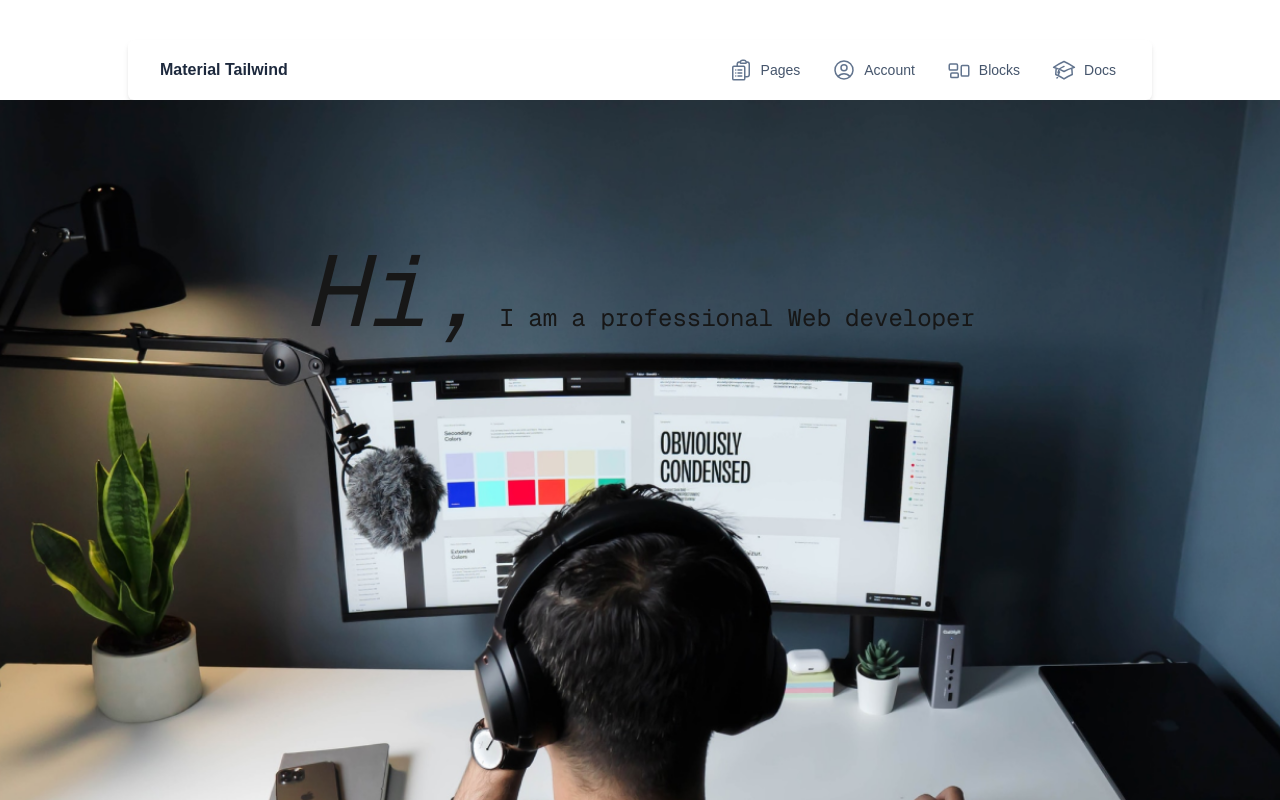
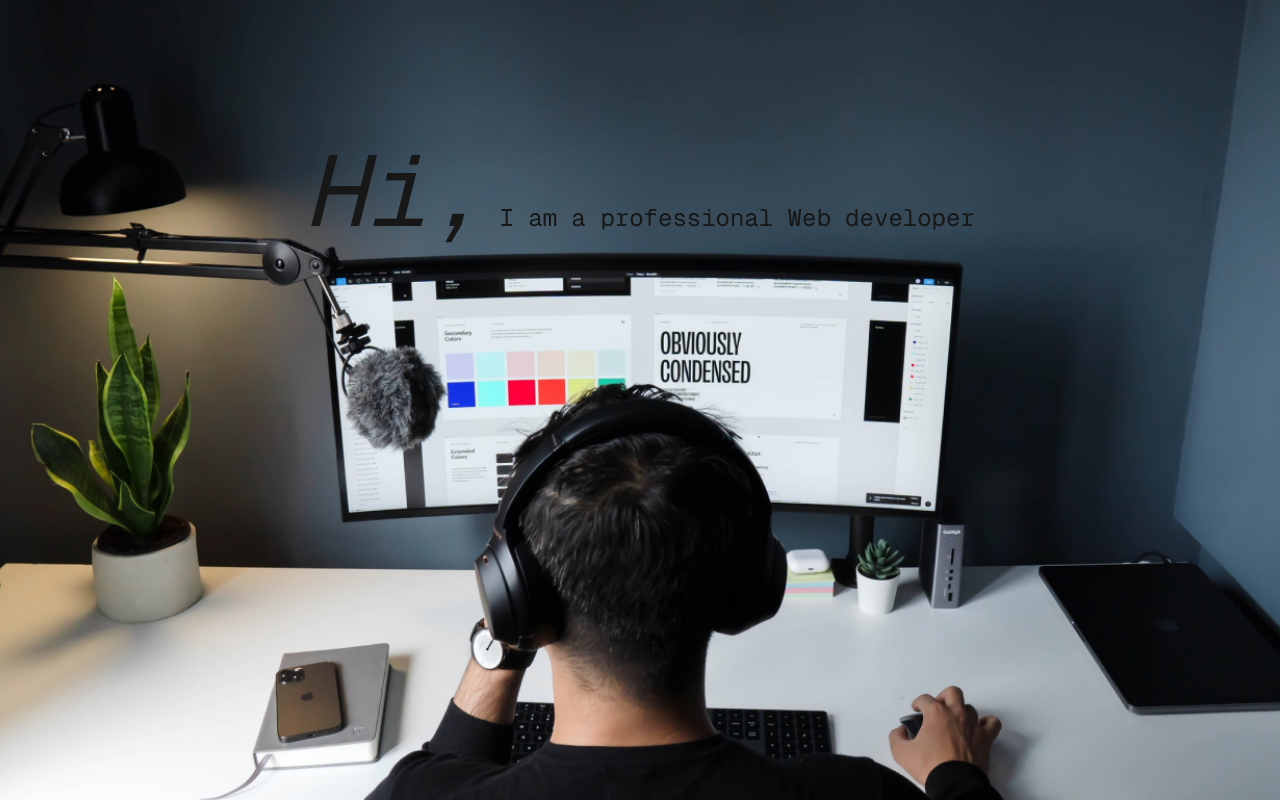
Before and after one commit to Suffynux/porfolio-page, a Next.js app: page / in a window 1280 px wide. Shown: the top 800 px of the page. Built offline with nearby package versions, Linux system fonts and the light colour scheme.

Commit message:
Navbar removed

```diff
--- a/app/page.jsx
+++ b/app/page.jsx
@@ -15,7 +15,7 @@ export default function Home() {
 
 
 
-  <Example/>
+  {/* <Example/> */}
   <Hero  />
   <Portfolio/>
   <About/>
```
